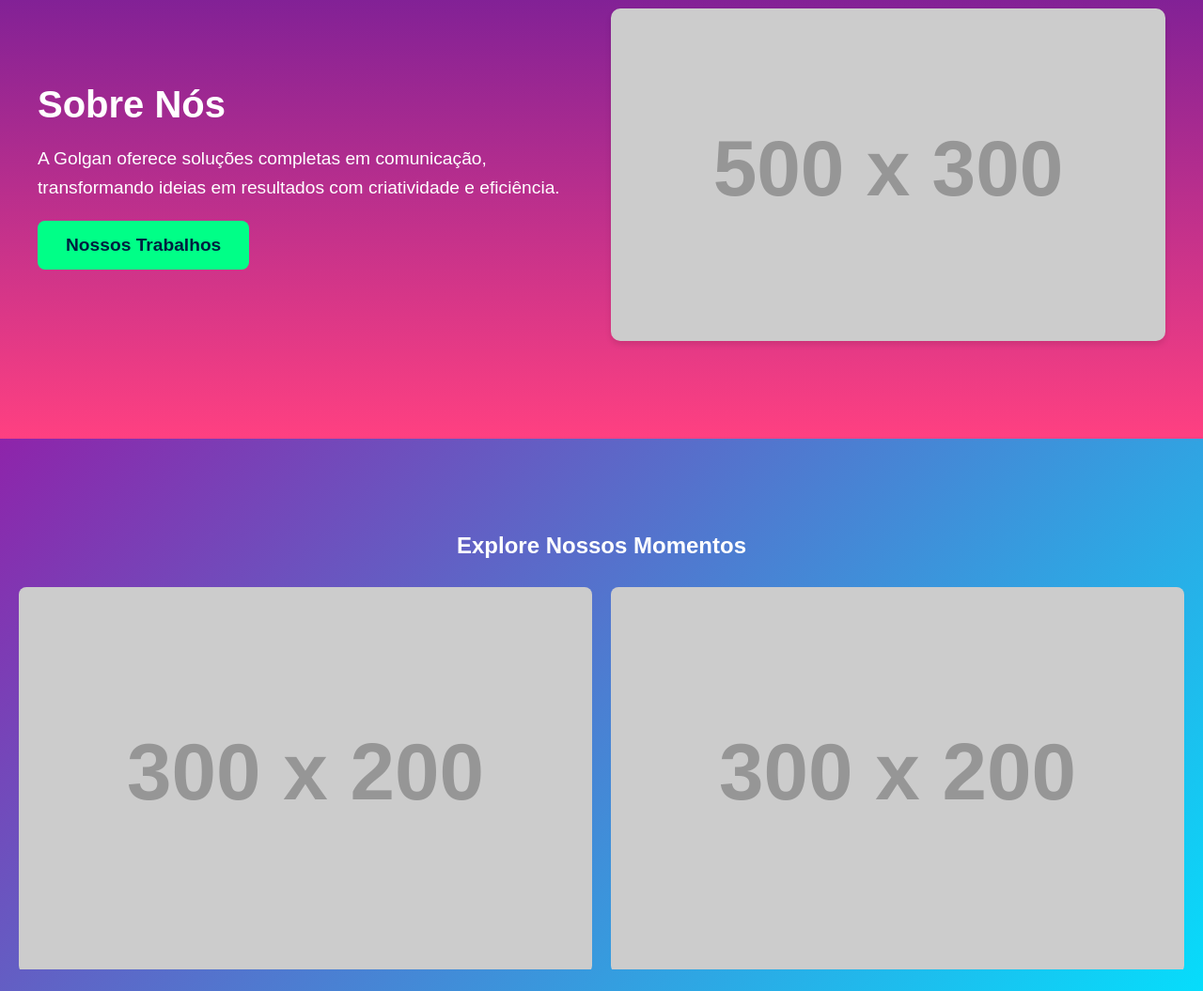
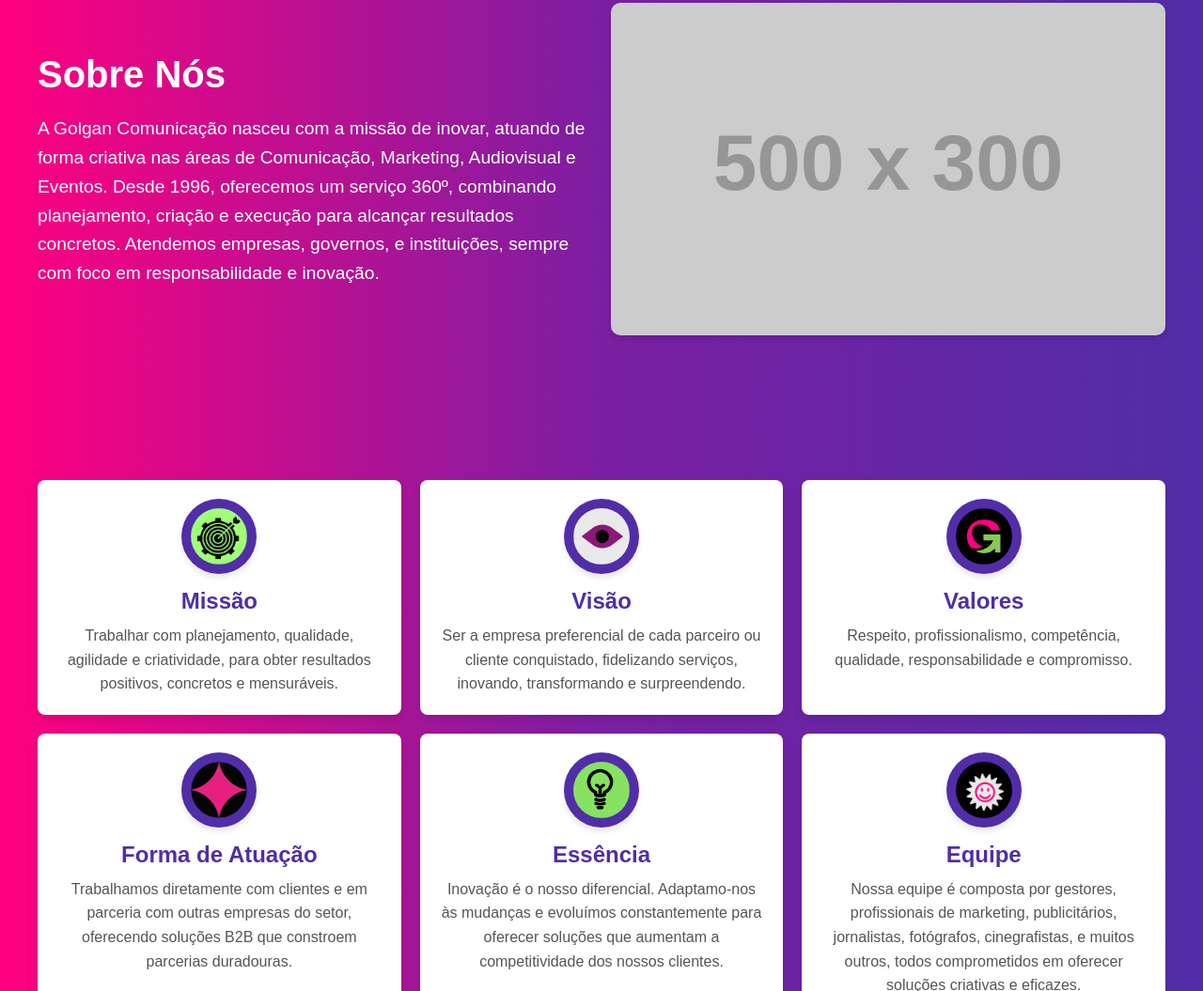
Before and after one commit to murdock18/site_golgan, a website: page index.html in a window 1280 px wide. Shown: the part 1745-2800 px from the top of the page at 94% size. Drawn offline with nearby package versions, Linux system fonts and the light colour scheme; placeholder pictures from the web are drawn by us.

Commit message:
atualizando

```diff
--- a/index.html
+++ b/index.html
@@ -150,16 +150,67 @@
           <div class="text">
             <h2>Sobre Nós</h2>
             <p>
-              A Golgan oferece soluções completas em comunicação, transformando
-              ideias em resultados com criatividade e eficiência.
+              A Golgan Comunicação nasceu com a missão de inovar, atuando de forma criativa nas áreas de Comunicação, Marketing,
+               Audiovisual e Eventos. Desde 1996, oferecemos um serviço 360º,
+               combinando planejamento, criação e execução para alcançar resultados concretos.
+               Atendemos empresas, governos, e instituições,
+               sempre com foco em responsabilidade e inovação.
             </p>
-            <a href="#trabalhos" class="cta-btn">Nossos Trabalhos</a>
           </div>
           <div class="image">
             <img src="https://via.placeholder.com/500x300" alt="Sobre nós" />
           </div>
         </div>
       </section>
+
+      <!--Container-->
+      <section class="info-container" data-aos="fade-up">
+        <div class="info-grid">
+          <div class="info-item">
+            <img src="/icon/missao.png" alt="Ícone Missão" class="info-icon" />
+            <h3>Missão</h3>
+            <p>
+              Trabalhar com planejamento, qualidade, agilidade e criatividade, para obter resultados positivos, concretos e mensuráveis.
+            </p>
+          </div>
+          <div class="info-item">
+            <img src="icon/visao.png" alt="Ícone Visão" class="info-icon" />
+            <h3>Visão</h3>
+            <p>
+              Ser a empresa preferencial de cada parceiro ou cliente conquistado, fidelizando serviços, inovando, transformando e surpreendendo.
+            </p>
+          </div>
+          <div class="info-item">
+            <img src="/icon/valores.png" alt="Ícone Valores" class="info-icon" />
+            <h3>Valores</h3>
+            <p>
+              Respeito, profissionalismo, competência, qualidade, responsabilidade e compromisso.
+            </p>
+          </div>
+          <div class="info-item">
+            <img src="/icon/atuacao.png" alt="Ícone Forma de Atuação" class="info-icon" />
+            <h3>Forma de Atuação</h3>
+            <p>
+              Trabalhamos diretamente com clientes e em parceria com outras empresas do setor, oferecendo soluções B2B que constroem parcerias duradouras.
+            </p>
+          </div>
+          <div class="info-item">
+            <img src="/icon/essencia.png" alt="Ícone Essência" class="info-icon" />
+            <h3>Essência</h3>
+            <p>
+              Inovação é o nosso diferencial. Adaptamo-nos às mudanças e evoluímos constantemente para oferecer soluções que aumentam a competitividade dos nossos clientes.
+            </p>
+          </div>
+          <div class="info-item">
+            <img src="/icon/equipe.png" alt="Ícone Equipe" class="info-icon" />
+            <h3>Equipe</h3>
+            <p>
+              Nossa equipe é composta por gestores, profissionais de marketing, publicitários, jornalistas, fotógrafos, cinegrafistas, e muitos outros, todos comprometidos em oferecer soluções criativas e eficazes.
+            </p>
+          </div>
+        </div>
+      </section>
+
 
 
 
--- a/style.css
+++ b/style.css
@@ -6,68 +6,70 @@
 }
 
 body {
-  font-family: "Arial", sans-serif;
-  scroll-behavior: smooth;
+    margin: 0; /* Remove margens padrão do body */
+    padding: 0; /* Remove o espaçamento padrão */
+    background: linear-gradient(90deg, #ff007f 0%, #7b1fa2 50%, #512da8 100%);
+    color: #fff; /* Define a cor do texto para branco (ou ajustável conforme necessário) */
+    font-family: Arial, sans-serif; /* Define a fonte padrão */
+    background-size: cover; /* Certifica-se de que o fundo cobre toda a tela */
+    background-attachment: fixed; /* O fundo permanece fixo ao rolar */
+
 }
 
 /* Barra Superior */
 .top-bar {
   opacity: 75%;
-  /*position: fixed;*/
   top: 0;
   width: 100%;
-  background: linear-gradient(90deg, #FF007F 0%, #7B1FA2 50%, #512DA8 100%);
+
   color: white;
-  padding: 2px 250px;
-  display: flex;
-  justify-content: space-between;
-  align-items: center;
+  padding: 10px 20px; /* Ajusta o espaçamento interno */
+  display: flex; /* Ativa o Flexbox */
+  justify-content: space-between; /* Texto no centro e ícones à direita */
+  align-items: center; /* Centraliza o conteúdo verticalmente */
   z-index: 1000;
   font-size: 0.9rem;
+  position: relative;
 }
 
-.top-bar .left-info {
-  display: flex;
-  gap: 20px;
+.left-info {
+  position: absolute; /* Para centralizar no meio */
+  left: 50%; /* Posiciona no centro horizontal */
+  transform: translateX(-50%); /* Ajusta para centralizar */
+  display: flex; /* Organiza os textos em linha */
+  align-items: center; /* Alinha verticalmente */
+  gap: 20px; /* Espaçamento entre os textos */
 }
 
-.top-bar .social-icons {
-  display: flex;
-  gap: 10px;
-
+.left-info span {
+  text-transform: uppercase; /* Texto em maiúsculo */
+  font-weight: bold; /* Negrito */
+  font-size: 1rem; /* Tamanho do texto */
+  letter-spacing: 1px; /* Espaçamento entre letras */
 }
 
-.top-bar .social-icons a {
+.social-icons {
+  display: flex; /* Organiza os ícones em linha */
+  align-items: center; /* Centraliza verticalmente */
+  gap: 10px; /* Espaçamento entre os ícones */
+}
+
+.social-icons a {
   color: white;
   text-decoration: none;
   transition: opacity 0.3s;
 }
 
-.top-bar .social-icons a img {
+.social-icons a img {
   width: 25px;
   height: 25px;
   transition: transform 0.3s ease;
 }
 
-.top-bar .social-icons a img:hover {
-  transform: scale(1.2);
+.social-icons a img:hover {
+  transform: scale(1.2); /* Amplia o ícone no hover */
 }
 
-.top-bar .social-icons a .icone {
-  text-decoration: none;
-  color: inherit;
-  padding: 15px;
-  border-radius: 8px;
-  display: flex;
-  align-items: center;
-  justify-content: center;
-  width: 50px;
-  height: 50px;
-}
-
-.top-bar .social-icons a:hover {
-  opacity: 0.7;
-}
 
 /* Navbar */
 .navbar {
@@ -228,48 +230,11 @@
   }
 }
 
-/* Sobre */
-#sobre {
-  background: linear-gradient(180deg, #6a1b9a 0%, #ff4081 100%);
-  color: white;
-}
-
-#sobre .container {
-  display: flex;
-  align-items: center;
-  gap: 20px;
-}
-
-#sobre .text {
-  flex: 1;
-  text-align: left;
-}
-
-#sobre .image {
-  flex: 1;
-}
-
-#sobre .image img {
-  width: 100%;
-  border-radius: 10px;
-  box-shadow: 0px 4px 6px rgba(0, 0, 0, 0.1);
-}
-
-#sobre h2 {
-  font-size: 2.5rem;
-  font-weight: bold;
-  margin-bottom: 20px;
-}
-
-#sobre p {
-  font-size: 1.2rem;
-  line-height: 1.6;
-}
 
 /* Serviços */
 #servicos {
 
-  background: linear-gradient(135deg, #4a148c, #7b1fa2, #512da8, #673ab7);
+
   color: black;
   padding: 80px 20px;
   background-size: 400% 400%; /* Para criar movimento */
@@ -406,12 +371,100 @@
   background: rgba(0, 0, 0, 0.7);
 }
 
+/* Sobre */
+#sobre {
 
+  color: white;
+}
+
+#sobre .container {
+  display: flex;
+  align-items: center;
+  gap: 20px;
+}
+
+#sobre .text {
+  flex: 1;
+  text-align: left;
+}
+
+#sobre .image {
+  flex: 1;
+}
+
+#sobre .image img {
+  width: 100%;
+  border-radius: 10px;
+  box-shadow: 0px 4px 6px rgba(0, 0, 0, 0.1);
+}
+
+#sobre h2 {
+  font-size: 2.5rem;
+  font-weight: bold;
+  margin-bottom: 20px;
+}
+
+#sobre p {
+  font-size: 1.2rem;
+  line-height: 1.6;
+}
+
+/* Estilo do Container */
+.info-container {
+  padding: 50px 20px; /* Espaçamento interno */
+
+}
+
+/* Configuração do Grid */
+.info-grid {
+  display: grid;
+  grid-template-columns: repeat(3, 1fr); /* 3 colunas */
+  grid-gap: 20px; /* Espaço entre os itens */
+  max-width: 1200px; /* Largura máxima */
+  margin: 0 auto; /* Centraliza o grid na página */
+}
+
+/* Estilo de cada Item */
+.info-item {
+  background: white;
+  padding: 20px;
+  border-radius: 8px; /* Borda arredondada */
+  box-shadow: 0 4px 8px rgba(0, 0, 0, 0.1); /* Sombra */
+  text-align: center;
+  display: flex;
+  flex-direction: column;
+  align-items: center;
+}
+
+.info-item h3 {
+  font-size: 1.5rem;
+  font-weight: bold;
+  color: #512da8; /* Cor do título */
+  margin-bottom: 10px;
+}
+
+.info-item p {
+  font-size: 1rem;
+  line-height: 1.6;
+  color: #555; /* Cor do texto */
+}
+
+/* Estilo dos Ícones */
+.info-icon {
+  width: 80px; /* Tamanho do ícone */
+  height: 80px; /* Tamanho do ícone */
+  border-radius: 50%; /* Torna o ícone circular */
+  margin-bottom: 15px; /* Espaçamento abaixo do ícone */
+  object-fit: cover; /* Garante que a imagem fique ajustada ao círculo */
+  background-color: #512da8; /* Cor de fundo para ícones com transparência */
+  padding: 10px; /* Espaçamento interno (opcional) */
+  box-shadow: 0 4px 6px rgba(0, 0, 0, 0.1); /* Sombra leve */
+}
 
 
 /* Galeria */
 #galeria {
-  background: linear-gradient(135deg, #8e24aa 0%, #00e5ff 100%);
+
   color: white;
 }
 
@@ -438,7 +491,7 @@
 
 /* Contato */
 #contato {
-  background: linear-gradient(135deg, #800080, #ff0066);
+
   color: white;
   padding: 50px 20px;
 }
```
Also changed, not shown: icon/atuacao.png (added), icon/equipe.png (added), icon/essencia.png (added), icon/missao.png (added), icon/valores.png (added), icon/visao.png (added).
